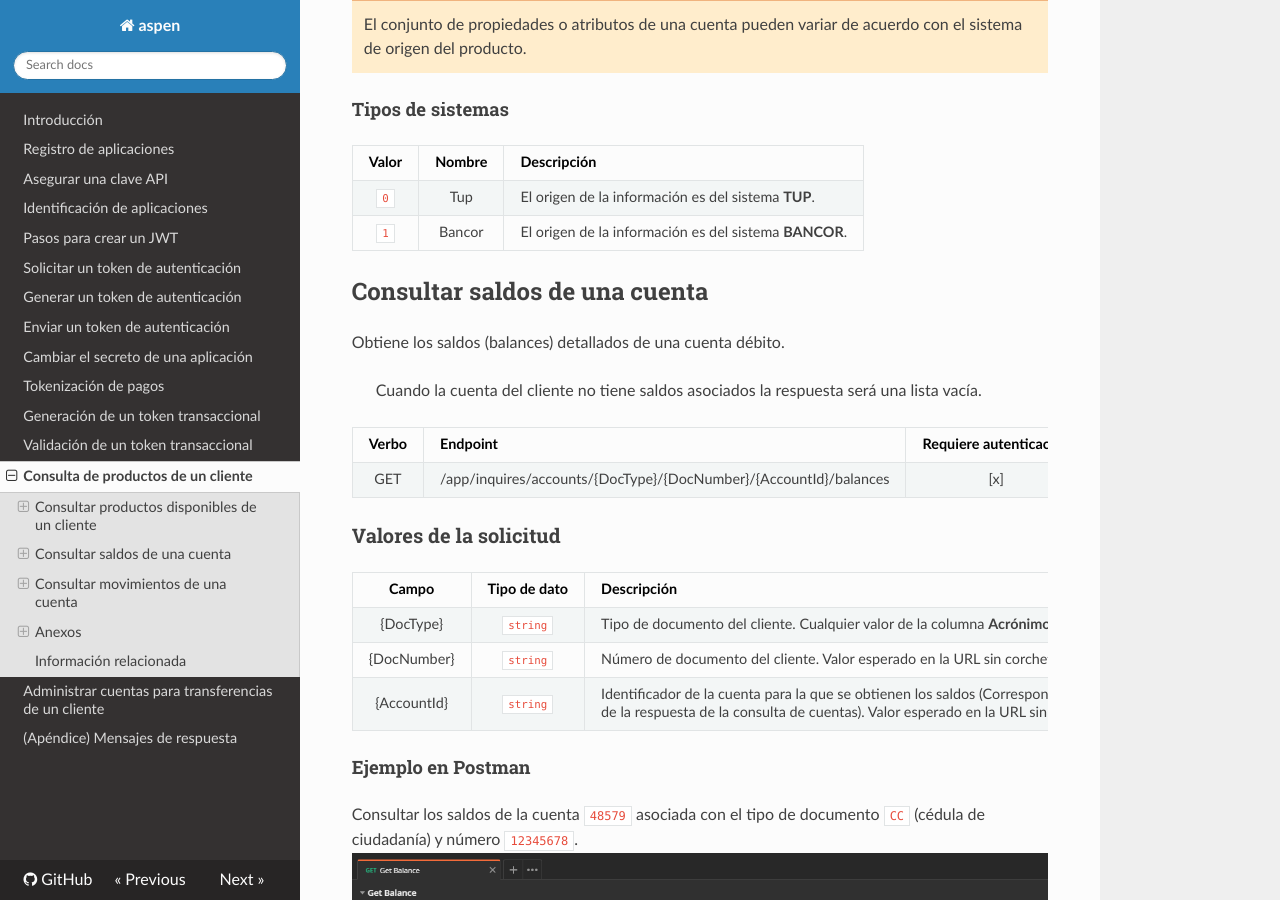
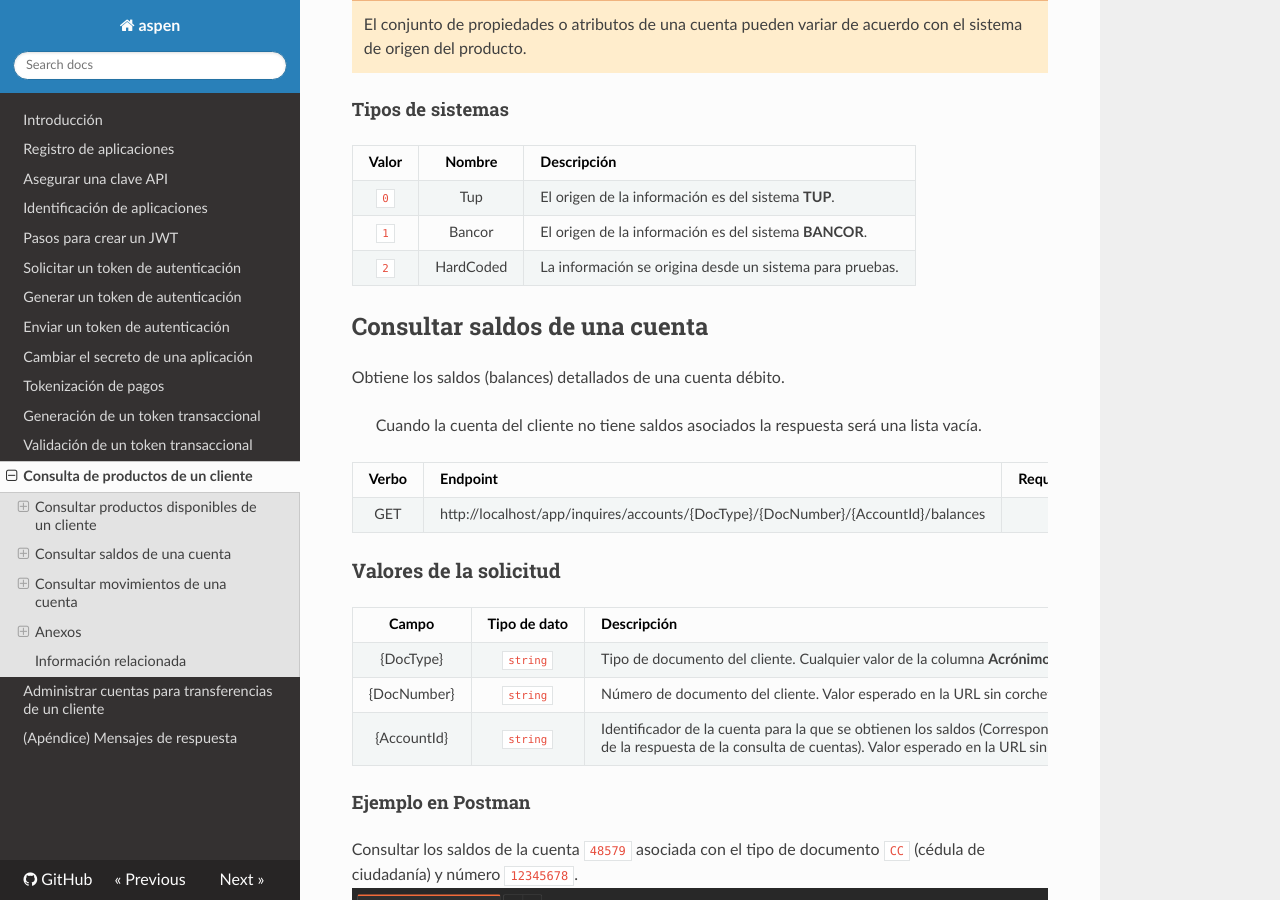
Before and after one commit to menchi2000/Aspen, an MkDocs documentation site: the page built from docs/Inquiries-CustomerAccounts.md, in a window 1280 px wide and 900 px high, scrolled down 2569 px. Built offline with MkDocs 1.6.1, drawn with Linux system fonts in a browser that asks for light colours; nearby versions of some CDN libraries; old or Windows-style settings are respelled for this version of MkDocs; some of the changed text lies outside the part shown.

Commit message:
Ampliación dominio en código de ejemplo y se agrega nuevo tipo de sistema a la documentación de consulta de cuentas de un cliente.

```diff
--- a/docs/Inquiries-CustomerAccounts.md
+++ b/docs/Inquiries-CustomerAccounts.md
@@ -129,6 +129,7 @@ Valor | Nombre | Descripción
 :---: | :----: | -----------
 `0` | Tup | El origen de la información es del sistema **TUP**.
 `1` | Bancor | El origen de la información es del sistema **BANCOR**.
+`2` | HardCoded | La información se origina desde un sistema para pruebas.
 
 ## Consultar saldos de una cuenta
 
```
Also changed, not shown: other parts of docs/Inquiries-CustomerAccounts.md (+2 -2 lines), docs/Admin-CustomerTransferAccounts.md (+2 -2 lines).
